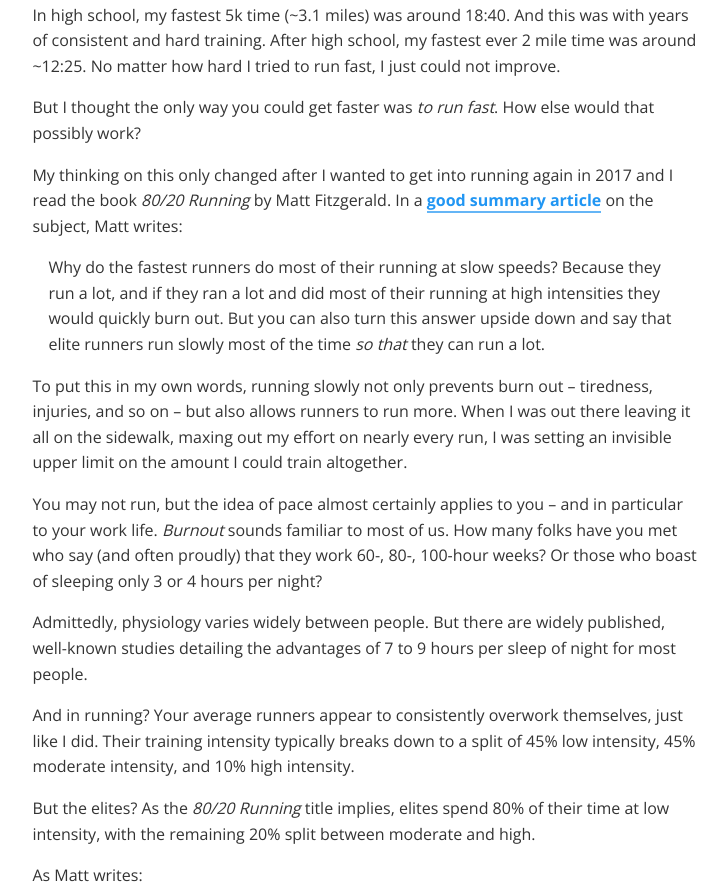
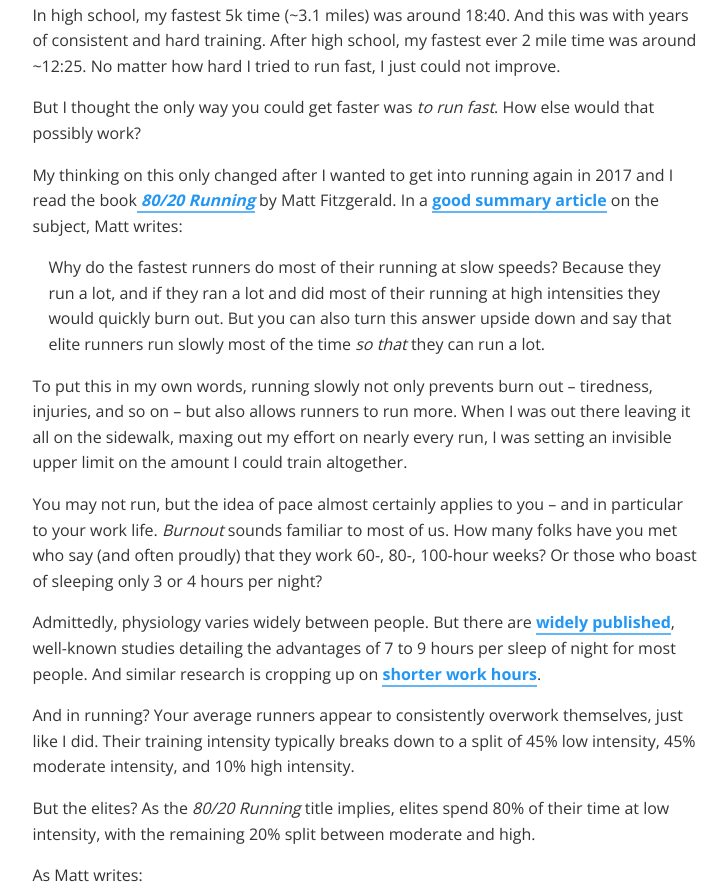
Before and after one commit to joshsmith/longslowramp, a Gatsby site: page /running-slow-takes-discipline in a window 1280 px wide. Shown: the part 449-1336 px from the top of the page, without its empty margins (275-1003 px from the left). Built offline with nearby package versions, Linux system fonts and the light colour scheme; Gatsby itself is replaced by a stand-in of ours.

Commit message:
Update Article “running-slow-takes-discipline”

```diff
--- a/src/pages/running-slow-takes-discipline.md
+++ b/src/pages/running-slow-takes-discipline.md
@@ -17,7 +17,7 @@ In high school, my fastest 5k time (\~3.1 miles) was around 18:40. And this was
 
 But I thought the only way you could get faster was _to run fast_. How else would that possibly work?
 
-My thinking on this only changed after I wanted to get into running again in 2017 and I read the book _80/20 Running_ by Matt Fitzgerald. In a [good summary article](https://www.podiumrunner.com/train-slower-race-faster_52242) on the subject, Matt writes:
+My thinking on this only changed after I wanted to get into running again in 2017 and I read the book[ _80/20 Running_](https://www.amazon.com/80-20-Running-Stronger-Training-ebook/dp/B00IIVFAEY) by Matt Fitzgerald. In a [good summary article](https://www.podiumrunner.com/train-slower-race-faster_52242) on the subject, Matt writes:
 
 > Why do the fastest runners do most of their running at slow speeds? Because they run a lot, and if they ran a lot and did most of their running at high intensities they would quickly burn out. But you can also turn this answer upside down and say that elite runners run slowly most of the time _so that_ they can run a lot.
 
@@ -25,7 +25,7 @@ To put this in my own words, running slowly not only prevents burn out – tired
 
 You may not run, but the idea of pace almost certainly applies to you – and in particular to your work life. _Burnout_ sounds familiar to most of us. How many folks have you met who say (and often proudly) that they work 60-, 80-, 100-hour weeks? Or those who boast of sleeping only 3 or 4 hours per night?
 
-Admittedly, physiology varies widely between people. But there are widely published, well-known studies detailing the advantages of 7 to 9 hours per sleep of night for most people.
+Admittedly, physiology varies widely between people. But there are [widely published](https://www.sleepfoundation.org/excessive-sleepiness/support/how-much-sleep-do-we-really-need), well-known studies detailing the advantages of 7 to 9 hours per sleep of night for most people. And similar research is cropping up on [shorter work hours](https://hbr.org/2018/12/the-case-for-the-6-hour-workday).
 
 And in running? Your average runners appear to consistently overwork themselves, just like I did. Their training intensity typically breaks down to a split of 45% low intensity, 45% moderate intensity, and 10% high intensity.
 
```
